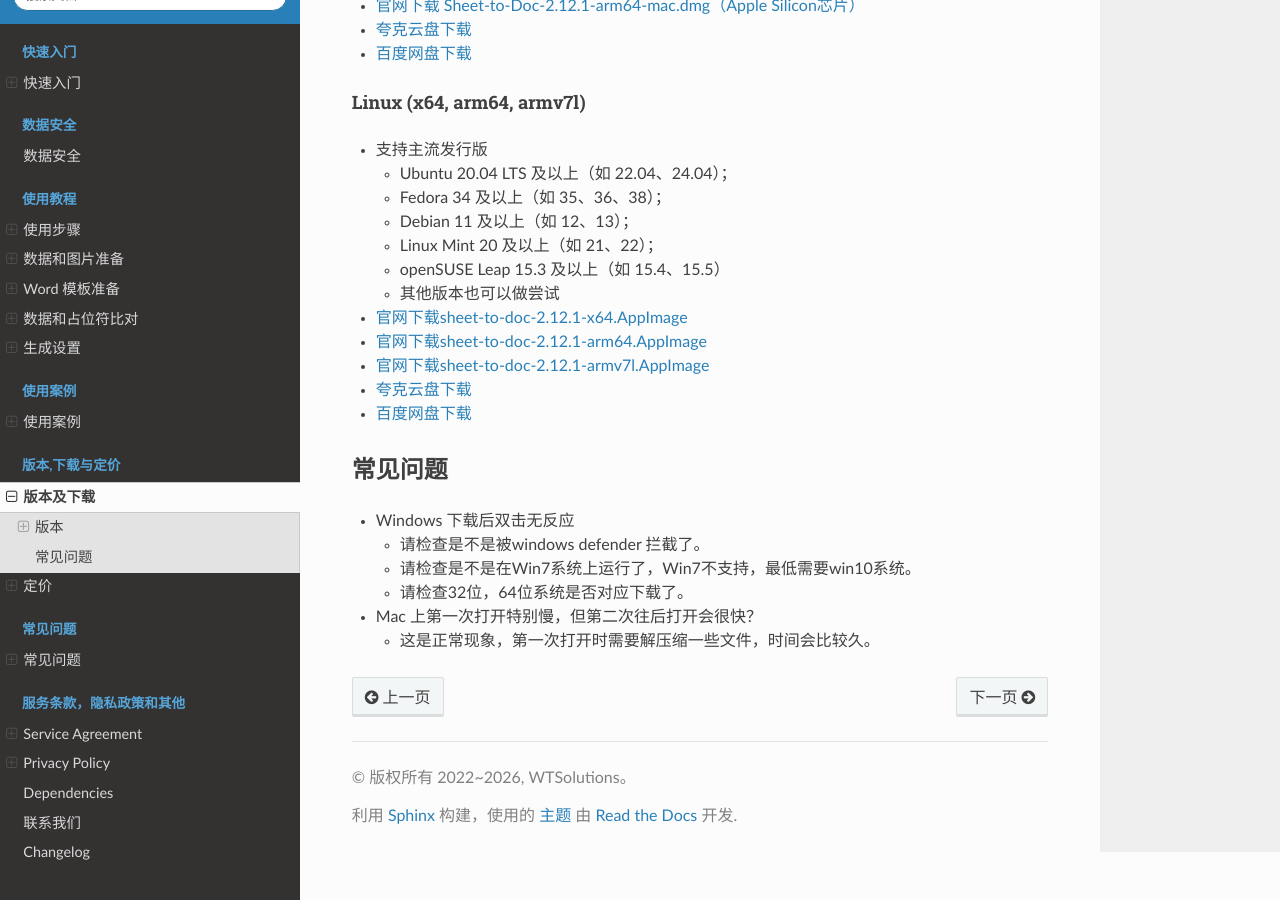
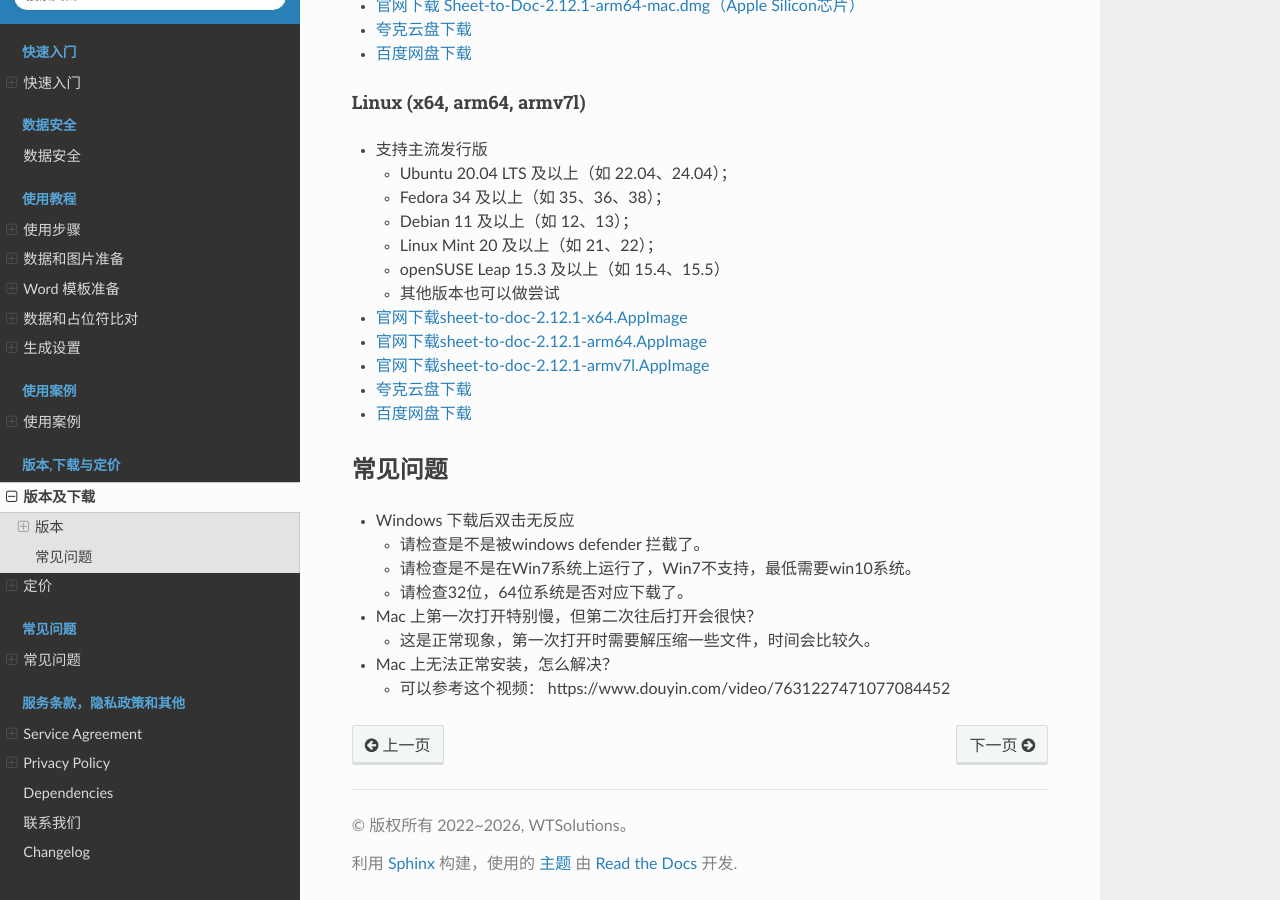
Before and after one commit to he-yang/sheet-to-doc-zh-cn, a Sphinx documentation site: the page built from source/Download.md, in a window 1280 px wide and 900 px high, scrolled down 1385 px. Built offline with Sphinx 7.4.7 and the Read the Docs theme 3.1.0, drawn with Linux system fonts in a browser that asks for light colours; some of the changed text lies outside the part shown.

```diff
--- a/source/Download.md
+++ b/source/Download.md
@@ -63,3 +63,5 @@
   - 请检查32位，64位系统是否对应下载了。
 - Mac 上第一次打开特别慢，但第二次往后打开会很快？
   - 这是正常现象，第一次打开时需要解压缩一些文件，时间会比较久。
+- Mac 上无法正常安装，怎么解决？
+  - 可以参考这个视频： https://www.douyin.com/video/7631227471077084452
```
Also changed, not shown: other parts of source/Download.md (+1 -1 lines).
